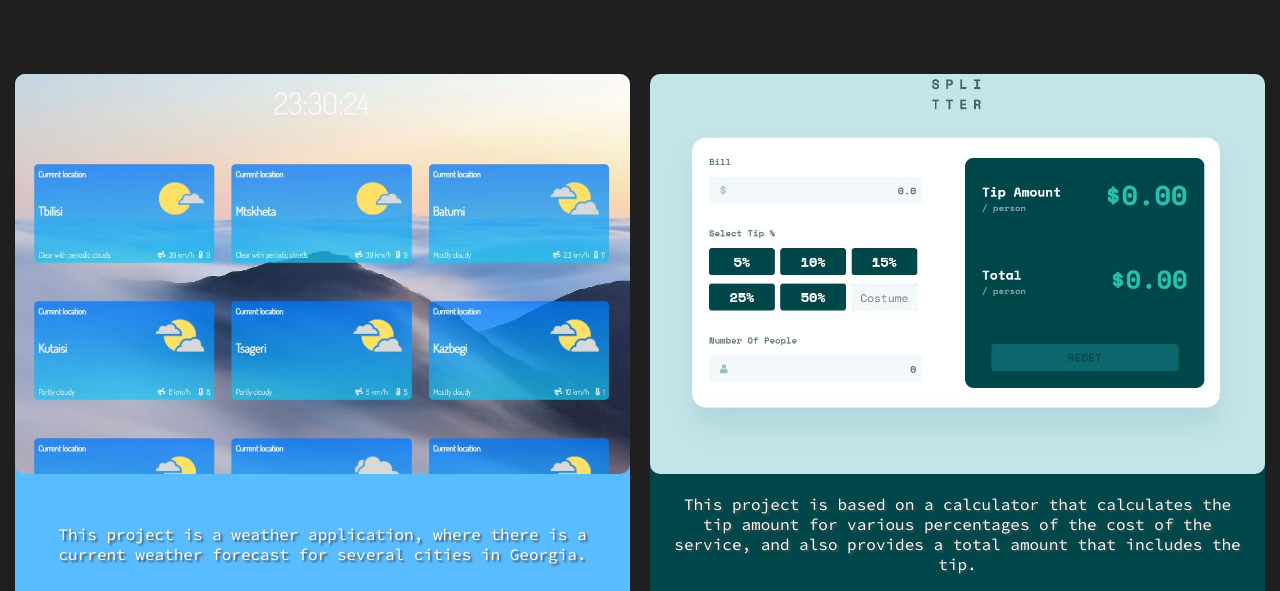
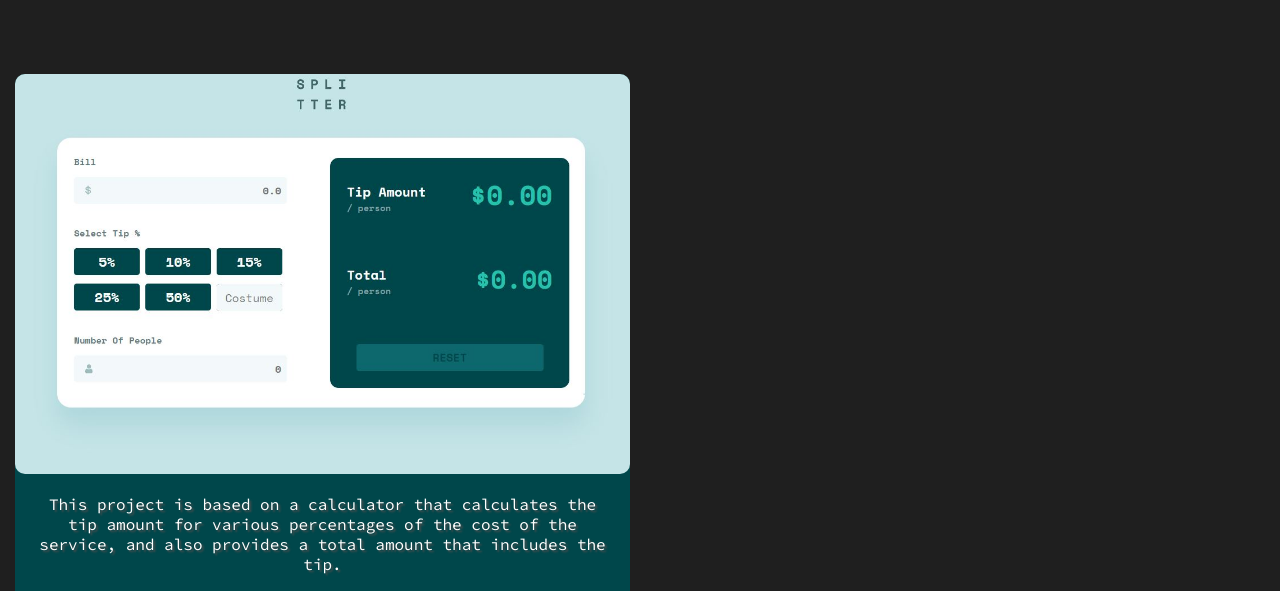
Before and after one commit to shkubu18/Portfolio, a plain HTML site: page index.html in a window 1280 px wide. Shown: the part 3958-4549 px from the top of the page. Drawn offline with Linux system fonts and the light colour scheme; a web font is replaced by a local one.

Commit message:
Commented while fix

```diff
--- a/index.html
+++ b/index.html
@@ -213,7 +213,7 @@
                         </a>
                     </div>
                 </div>
-                <div class="project weather-app">
+                <!-- <div class="project weather-app">
                     <img class="project-img" src="assets/imgs/weather-app.JPG" alt="project-img">
                     <p class="project-description">This project is a weather application, where there is a current
                         weather forecast for several cities in Georgia.</p>
@@ -231,7 +231,7 @@
                             </div>
                         </a>
                     </div>
-                </div>
+                </div> -->
                 <div class="project calculator">
                     <img class="project-img" src="assets/imgs/tip-calculator.JPG" alt="project-img">
                     <p class="project-description">This project is based on a calculator that calculates the tip amount
```
